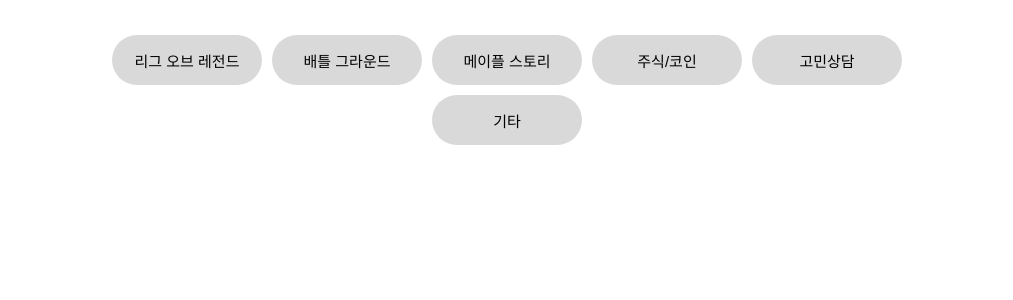
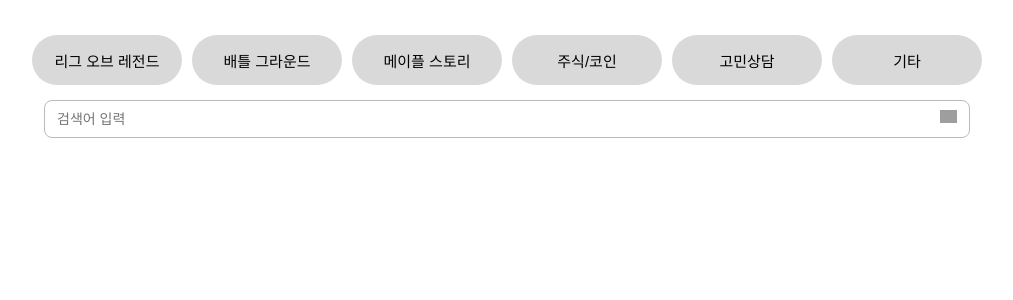
Before and after one commit to jjongmae/connn, a React (Create React App) app in the folder frontend/: page / in a window 1280 px wide. Shown: the top 300 px of the page, without its empty margins (133-1146 px from the left). Built offline with nearby package versions, Linux system fonts and the light colour scheme; grey boxes are pictures that could not be loaded.

Commit message:
* 프론트 메인 화면 작업

```diff
--- a/frontend/src/App.css
+++ b/frontend/src/App.css
@@ -1,14 +1,15 @@
 .App {
-  margin-left: 15%;
-  margin-right: 15%;
+  width: 1000px; /* 원하는 너비로 설정 */
+  margin: 0 auto; /* 가운데 정렬을 위해 좌우 마진을 auto로 설정 */
 }
 
 .App-header {
   margin-top: 30px;
+  display: flex;
+  justify-content: center; /* 수평 가운데 정렬 */
 }
 
 .Category-btn-group {
-  text-align: center;
 }
 
 .Category-btn {
@@ -21,3 +22,32 @@
   border-radius: 25px;
   margin: 5px;
 }
+
+.App-main{
+  margin-top: 10px;
+  display: flex;
+  justify-content: center; /* 수평 가운데 정렬 */
+}
+
+.Search {
+  width: 100%;
+  position: relative;
+  display: flex;
+  justify-content: center; /* 수평 가운데 정렬 */
+}
+
+.Search-input {
+  width: 900px; /* 화면 너비의 100%로 설정하여 화면을 꽉 채움 */
+  border: 1px solid #bbb;
+  border-radius: 8px;
+  padding: 10px 12px;
+  font-size: 14px;
+}
+
+.Search-img {
+  position : absolute;
+  width: 17px;
+  top: 10px;
+  right: 50px;
+  margin: 0;
+}
--- a/frontend/src/App.js
+++ b/frontend/src/App.js
@@ -14,6 +14,14 @@
           <button className="Category-btn">기타</button>
         </div>
       </header>
+      <main className="App-main">
+        <div className="Search">
+          <input className="Search-input" type="text" placeholder="검색어 입력"/>
+          <img className="Search-img" src="https://s3.ap-northeast-2.amazonaws.com/cdn.wecode.co.kr/icon/search.png"/>
+        </div>
+      </main>
+      <footer>
+      </footer>
     </div>
   );
 }
```
